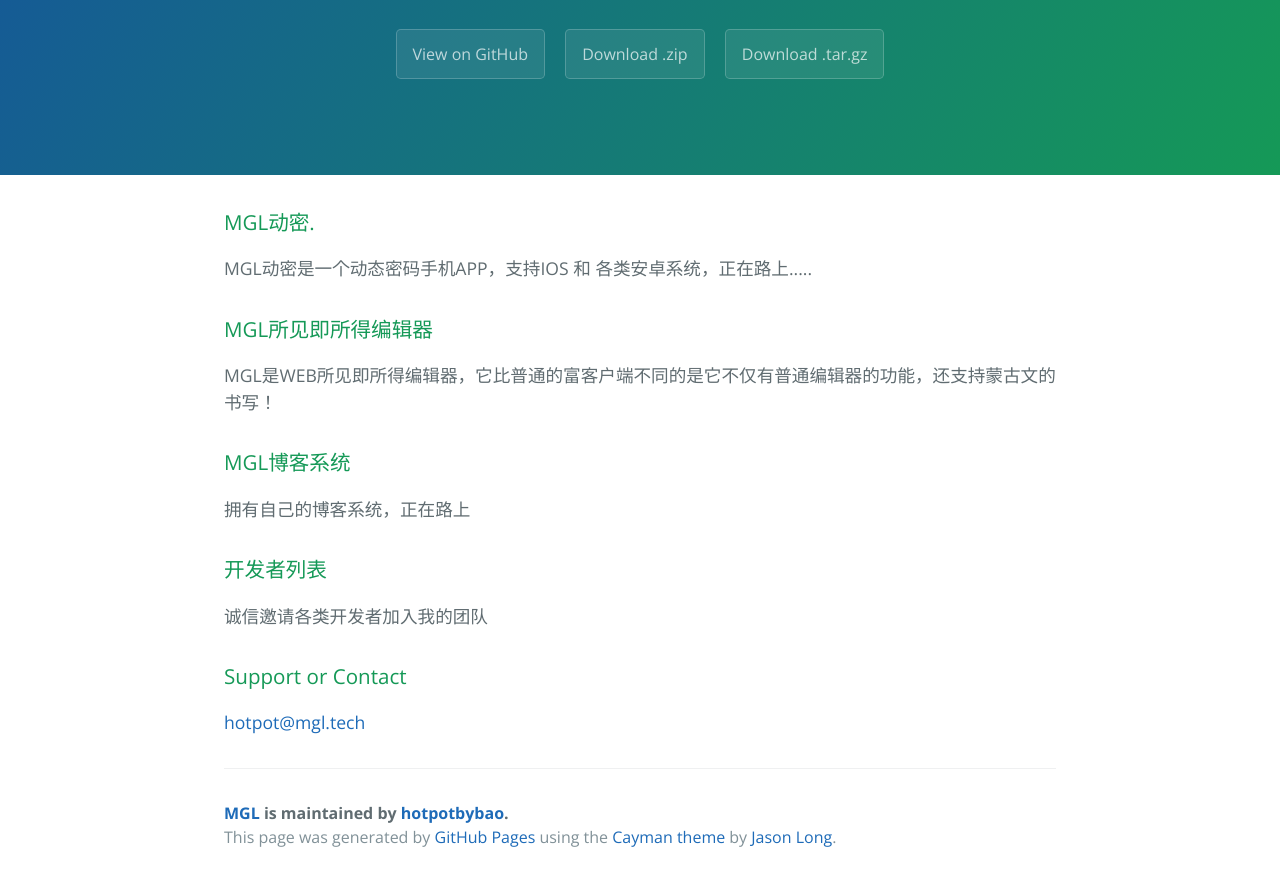
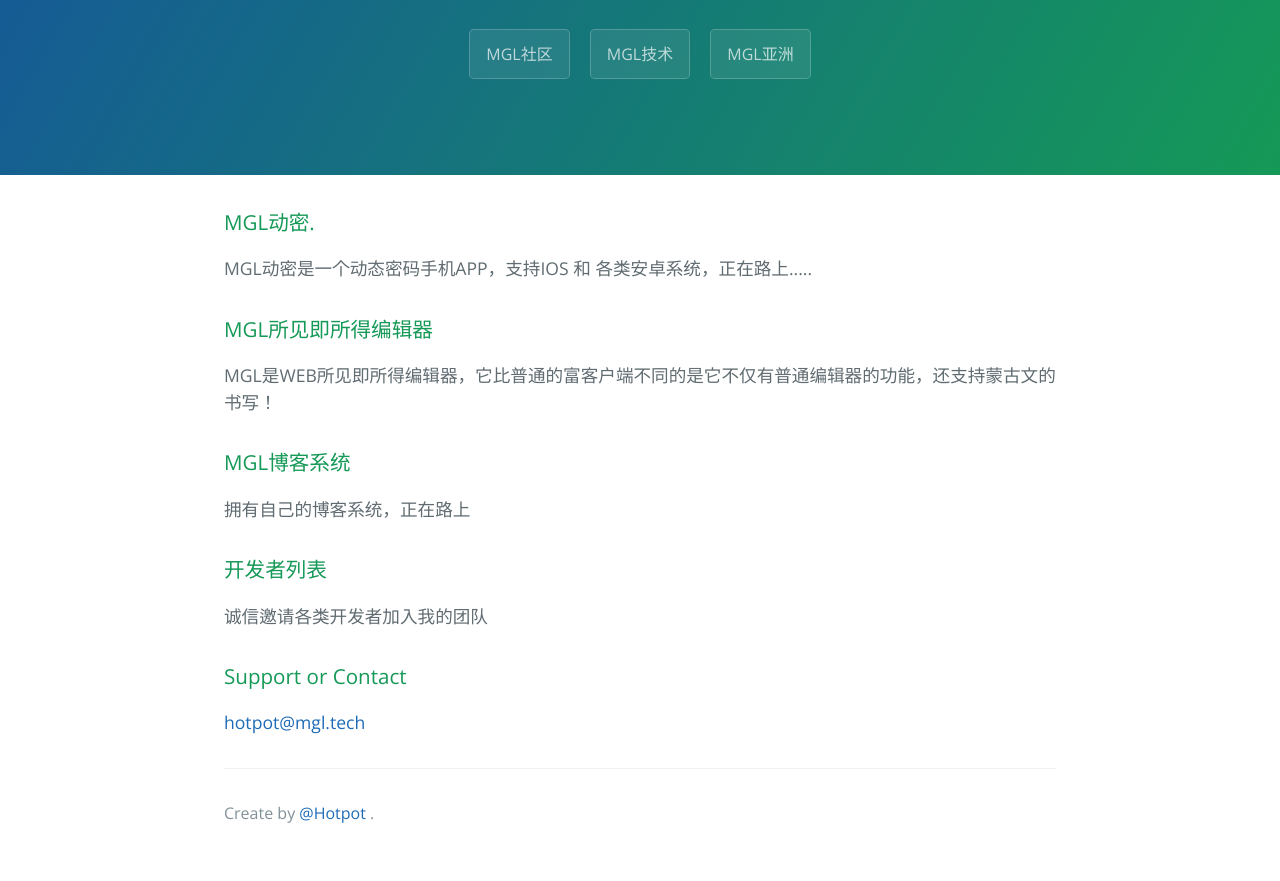
Before and after one commit to hotpotbybao/mgl, a plain HTML site: page index.html in a window 1280 px wide. Shown: the part 161-1042 px from the top of the page. After the commit the page ends 1018 px from the top, so only its background shows below. Drawn offline with nearby package versions, Linux system fonts and the light colour scheme.

Commit message:
Update index.html

```diff
--- a/index.html
+++ b/index.html
@@ -13,9 +13,9 @@
     <section class="page-header">
       <h1 class="project-name">MGL</h1>
       <h2 class="project-tagline"></h2>
-      <a href="https://github.com/hotpotbybao/mgl" class="btn">View on GitHub</a>
-      <a href="https://github.com/hotpotbybao/mgl/zipball/master" class="btn">Download .zip</a>
-      <a href="https://github.com/hotpotbybao/mgl/tarball/master" class="btn">Download .tar.gz</a>
+      <a href="http://www.mgl.one" class="btn" target="_blank">MGL社区</a>
+      <a href="http://www.mgl.tech" class="btn" target="_blank">MGL技术</a>
+      <a href="http://www.mgl.asia" class="btn" target="_blank">MGL亚洲</a>
     </section>
 
     <section class="main-content">
@@ -45,9 +45,9 @@
 <p><a href="mailto:hotpot@mgl.tech">hotpot@mgl.tech</a></p>
 
       <footer class="site-footer">
-        <span class="site-footer-owner"><a href="https://github.com/hotpotbybao/mgl">MGL</a> is maintained by <a href="https://github.com/hotpotbybao">hotpotbybao</a>.</span>
 
-        <span class="site-footer-credits">This page was generated by <a href="https://pages.github.com">GitHub Pages</a> using the <a href="https://github.com/jasonlong/cayman-theme">Cayman theme</a> by <a href="https://twitter.com/jasonlong">Jason Long</a>.</span>
+
+        <span class="site-footer-credits">Create by <a href=" <a href="http://weibo.com/531511789"> @Hotpot </a> .</span>
       </footer>
 
     </section>
```
